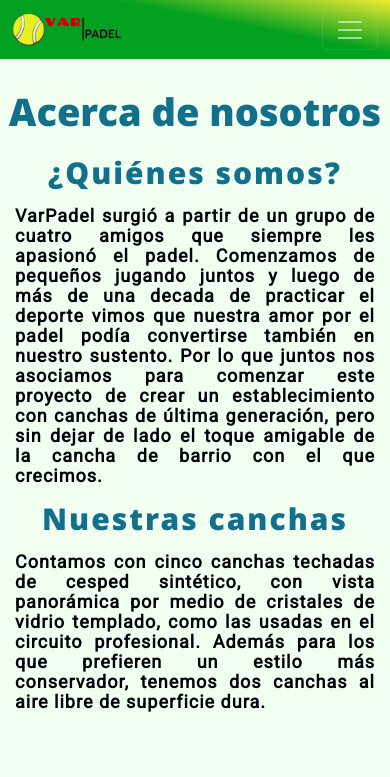
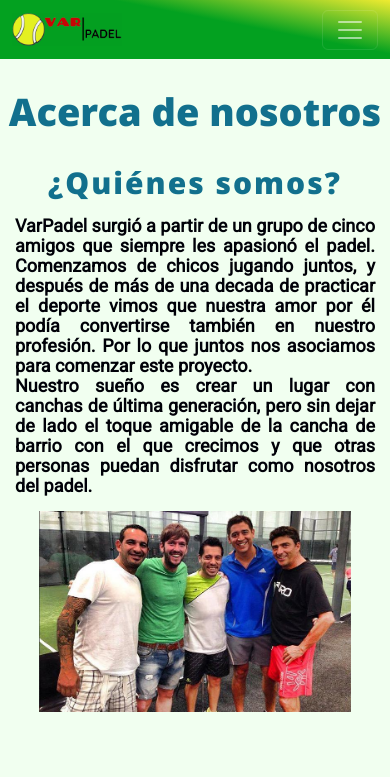
Before and after one commit to NakamaJavier/PreEntrega2Nakama, a plain HTML site: page section/nosotros.html in a window 390 px wide. Shown: the top 777 px of the page. Drawn offline with nearby package versions, Linux system fonts and the light colour scheme.

Commit message:
commit final de la entrega, se colocaron algunos detalles mas de mediaqueri y se retoco todo el contenido de nosotros

```diff
--- a/css/style.css
+++ b/css/style.css
@@ -23,11 +23,10 @@ h1{
 }
 h2{
     margin-top:10px;
-    font-family: 'Noto Sans', sans-serif;;
+    font-family: 'Noto Sans', sans-serif;
     font-style: normal;
     font-weight: 800;
     font-size: 30px;
-    text-align: left;
     letter-spacing: 2px;
     color: #12708d;
     text-align:center;
@@ -51,7 +50,6 @@ p{
     font-size: 18px;
     text-align: justify;
     line-height: 20px;
-    letter-spacing: 1px;
 }
 
 /* Navbar modificaciones de BootStrap*/
@@ -108,7 +106,7 @@ footer{
     margin-top: 2px;
 }
 
-/*Grid Reserva */
+/*Configuracion pagina Reserva */
 .gridCenter{
     display: flex;
     justify-content: center;
@@ -311,9 +309,39 @@ footer{
     color: #000000;
 }
 
-/*Aplico MediaQueries en index, reserva y productos */
+/*Configuracion pagina Nosotros */
+.flexNosotros{
+    margin-top: 30px;
+    margin-bottom: 30px;
+}
+.flexqs{
+
+    display:flex;
+    flex-direction: row;
+    align-items: center;
+    justify-content: flex-start;
+}
+.flexnc{
+    margin-top: 8vh;
+    display:flex;
+    flex-direction: row;
+    align-items: center;
+    justify-content: flex-end;
+}
+.textns{
+    width: 33%;
+}
+.imgns{
+    width: 28%;
+}
+.imgns img{
+    width: 100%;
+    object-fit: cover;
+}
+/*Aplico MediaQueries en index, reserva, nosotros y productos */
 
 @media screen and (max-width: 1700px){
+    /*para productos*/
     .gridProductos{
         grid-template-columns:repeat(7,1fr);
         grid-template-rows: repeat(3,1fr);
@@ -322,8 +350,17 @@ footer{
         "caja8  caja9  caja10 caja11 caja12 caja13 caja14"
         "caja15  .      .       .       .      .      .  ";
     }
+    /*para nosotros */
+    .textns{
+        width: 37%;
+    }
+    .imgns{
+        width: 30%;
+    }
 }
+
 @media screen and (max-width: 1550px){
+    /*para productos*/
     .gridProductos{
         grid-template-columns:repeat(6,1fr);
         grid-template-rows: repeat(3,1fr);
@@ -332,8 +369,15 @@ footer{
         "caja7  caja8  caja9  caja10 caja11 caja12"
         "caja13 caja14 caja15  .      .       .   ";
     }
+    .textns{
+        width: 38%;
+    }
+    .imgns{
+        width: 32%;
+    }
 }
 @media screen and (max-width: 1350px){
+    /*para productos*/
     .gridProductos{
         grid-template-columns:repeat(5,1fr);
         grid-template-rows: repeat(3,1fr);
@@ -342,8 +386,17 @@ footer{
         "caja6  caja7  caja8  caja9  caja10"
         "caja11 caja12 caja13 caja14 caja15";
     }
+    /*para nosotros */
+    .textns{
+        width: 40%;
+    }
+    .imgns{
+        width: 35%;
+    }
 }
+
 @media screen and (max-width: 1120px){
+    /*para productos*/
     .gridProductos{
         grid-template-columns:repeat(4,1fr);
         grid-template-rows: repeat(4,1fr);
@@ -353,14 +406,42 @@ footer{
         "caja9  caja10 caja11 caja12"
         "caja13 caja14 caja15  .    ";
     }
+    /*para index */
     .carousel-width{
         width: 100vw;
     }
     .carousel img{
         height: 40vw;
     }
+    /*para nosotros */
+    .flexNosotros{
+        margin-top: 30px;
+        margin-bottom: 30px;
+    }
+    .flexqs{
+        display:block;
+    }
+    .flexnc{
+        margin-top: 8vh;
+        display:flex;
+        flex-direction: column-reverse;
+    }
+    .textns{
+        width: auto;
+    }
+    .imgns{
+        width: auto;
+        display: flex;
+        justify-content: center;
+    }
+    .imgns img{
+        width: 80%;
+        object-fit: cover;
+    }
 }
+
 @media screen and (max-width: 890px){
+    /*para productos*/
     .gridProductos{
         grid-template-columns:repeat(3,1fr);
         grid-template-rows: repeat(5,1fr);
@@ -371,6 +452,7 @@ footer{
         "caja10 caja11 caja12"
         "caja13 caja14 caja15";
     }
+    /*para reserva*/
     .gridContenedor{
         width: 70vw;
         height: 50vh;
@@ -384,8 +466,11 @@ footer{
         "tr  tr   tr    . "
         "pt  pt   .     re";
     }
+
 }
+
 @media screen and (max-width: 675px){
+    /*para productos*/
     .gridProductos{
         grid-template-columns:repeat(2,1fr);
         grid-template-rows: repeat(8,1fr);
--- a/section/nosotros.html
+++ b/section/nosotros.html
@@ -37,23 +37,32 @@
             Acerca de nosotros
             </h1>
         </main>
-        <section>
-            <div>
+        <section class="flexNosotros">
+            <section class="">
+                <section class="flexqs">
+                    <div class="textns">
                         <h2>¿Quiénes somos?</h2>
-            </div>
-            <div>
                         <p>
-                    VarPadel surgió a partir de un grupo de cuatro amigos que siempre les apasionó el padel. Comenzamos de pequeños jugando juntos y luego de más de una decada de practicar el deporte vimos que nuestra amor por el padel podía convertirse también en nuestro sustento. Por lo que juntos nos asociamos para comenzar este proyecto de crear un establecimiento con canchas de última generación, pero sin dejar de lado el toque amigable de la cancha de barrio con el que crecimos.
+                            VarPadel surgió a partir de un grupo de cinco amigos que siempre les apasionó el padel. Comenzamos de chicos jugando juntos, y después de más de una decada de practicar el deporte vimos que nuestra amor por él podía convertirse también en nuestro profesión. Por lo que juntos nos asociamos para comenzar este proyecto.
+                            <br>Nuestro sueño es crear un lugar con canchas de última generación, pero sin dejar de lado el toque amigable de la cancha de barrio con el que crecimos y que otras personas puedan disfrutar como nosotros del padel.
                         </p>
                     </div>
-            <div>
+                    <div class="imgns">
+                        <img src="../img/nosotros.jpg" alt="foto de amigos con ropa deportiva en cancha de padel">
+                    </div>
+                </section>
+            </section>
+            <section class="flexnc">
+                <div class="imgns">
+                    <img src="../img/canchasintetico_indoor.webp" alt="foto de amigos con ropa deportiva en cancha de padel">
+                </div>
+                <div class="textns">
                     <h2>Nuestras canchas</h2>
-            </div>
-            <div>
                     <p>
                         Contamos con cinco canchas techadas de cesped sintético, con vista panorámica por medio de cristales de vidrio templado, como las usadas en el circuito profesional. Además para los que prefieren un estilo más conservador, tenemos dos canchas al aire libre de superficie dura.
                     </p>
                 </div>
+            </section>
         </section>
     </section>
 
```
Also changed, not shown: index.html (+1 -1 lines), section/reserva.html (+1 -1 lines). Lines whose indentation alone changed are shown as unchanged.
